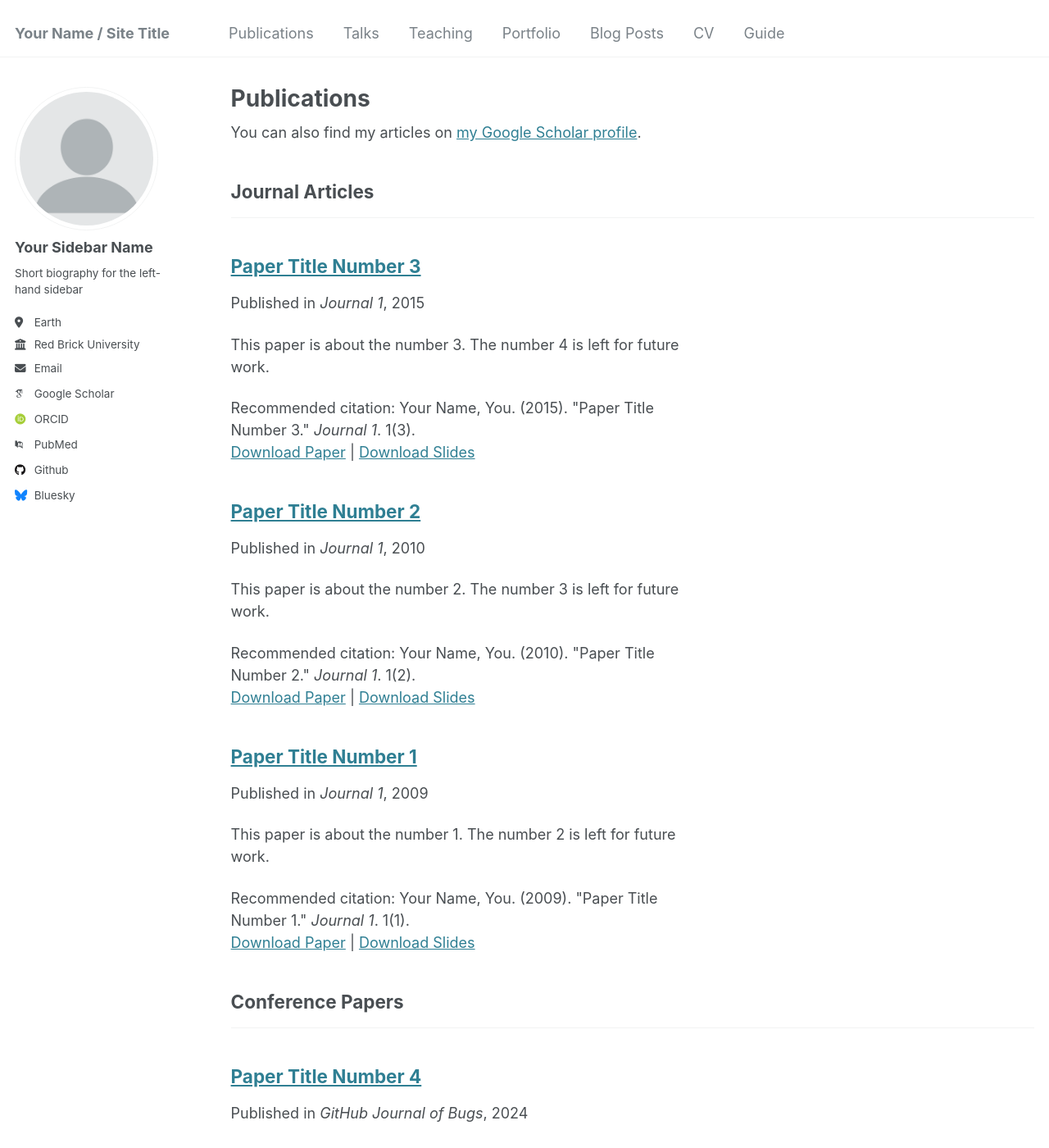
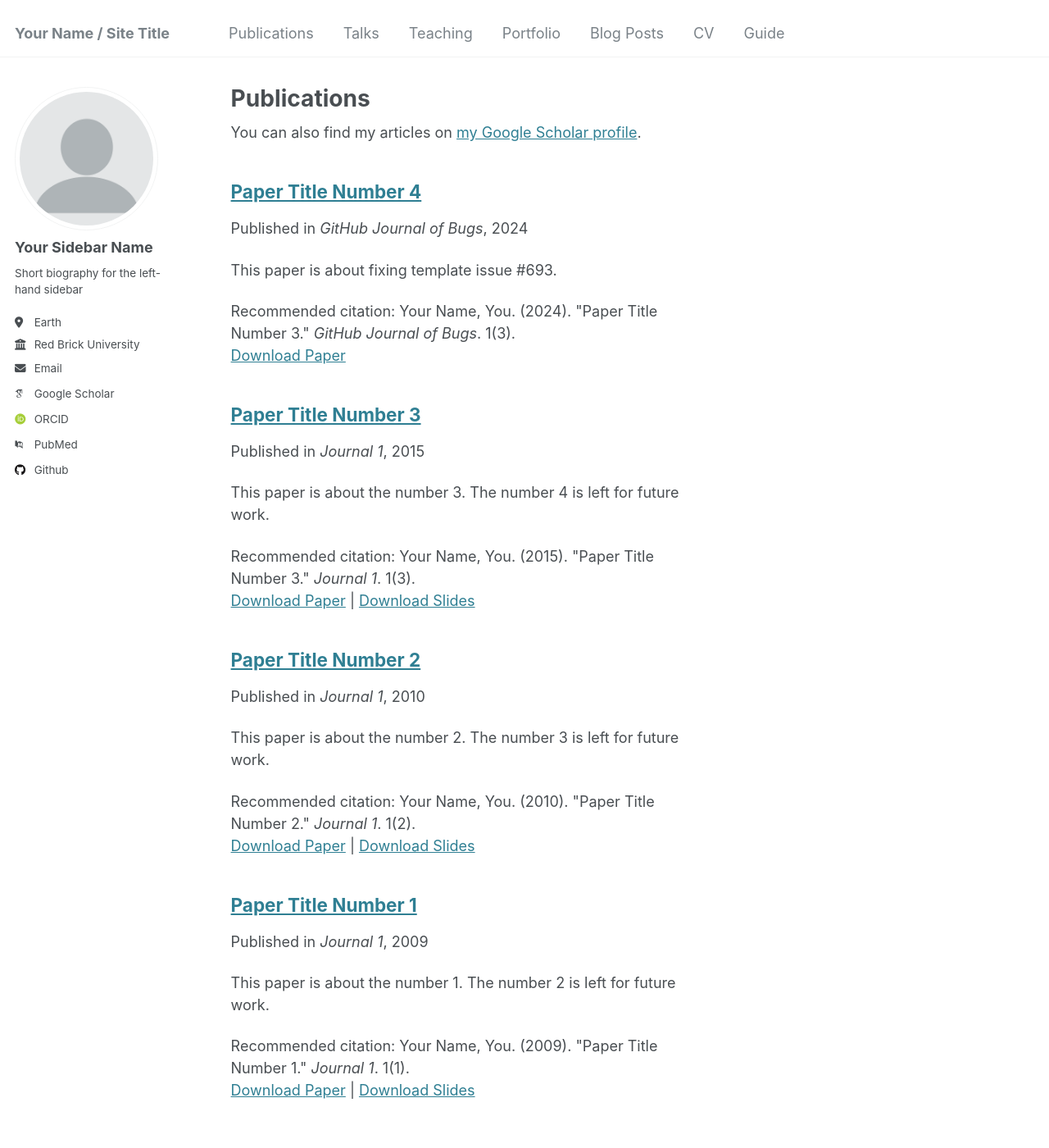
Before and after one commit to ShutingStar7/shutingstar7.github.io, a Jekyll site: the page built from _pages/publications.html, in a window 1280 px wide and 1400 px high. Shown: the whole window at 82% size. Built offline with Jekyll 4.4.1, drawn with Linux system fonts in a browser that asks for light colours; some web fonts are replaced; part of the change alters nothing that is shown; some of the changed text lies outside the part shown.

Commit message:
Update _config.yml

```diff
--- a/_config.yml
+++ b/_config.yml
@@ -48,40 +48,7 @@ author:
   kaggle           : # Username
   stackoverflow    : # User number or user number and name (i.e., use "1" or "1/jeff-atwood")
 
-  # Social media
-  bluesky          : "bsky.app" # Replace this with you Bluesky username
-  facebook         : # Username
-  flickr           : # Username
-  foursquare       : # Username
-  goodreads        : # Username
-  google_plus      : # Username
-  keybase          : # Username
-  instagram        : # Username
-  lastfm           : # Username
-  linkedin         : # Username
-  mastodon         : # URL
-  medium           : # URL
-  pinterest        : # Username
-  soundcloud       : # Username
-  steam            : # Username
-  telegram         : # URL
-  tumblr           : # Username
-  twitter          : # Username for X / Twitter
-  vine             : # Username
-  weibo            : # Username
-  wikipedia        : # Username
-  xing             : # Username
-  youtube          : # Username
-  zhihu            : # Username
 
-# Publication Category - The following the list of publication categories and their headings
-publication_category:
-  books:
-    title: 'Books'
-  manuscripts:
-    title: 'Journal Articles'
-  conferences:
-    title: 'Conference Papers'
 
 # Site Settings
 teaser                   :  # filename of teaser fallback teaser image placed in /images/, .e.g. "500x300.png"
```
